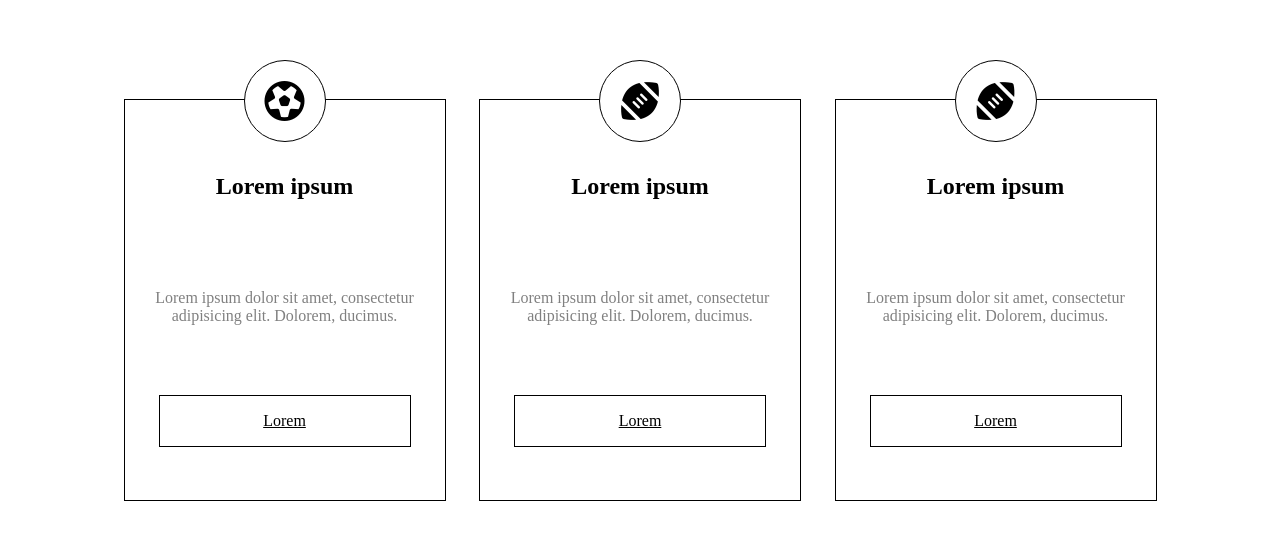
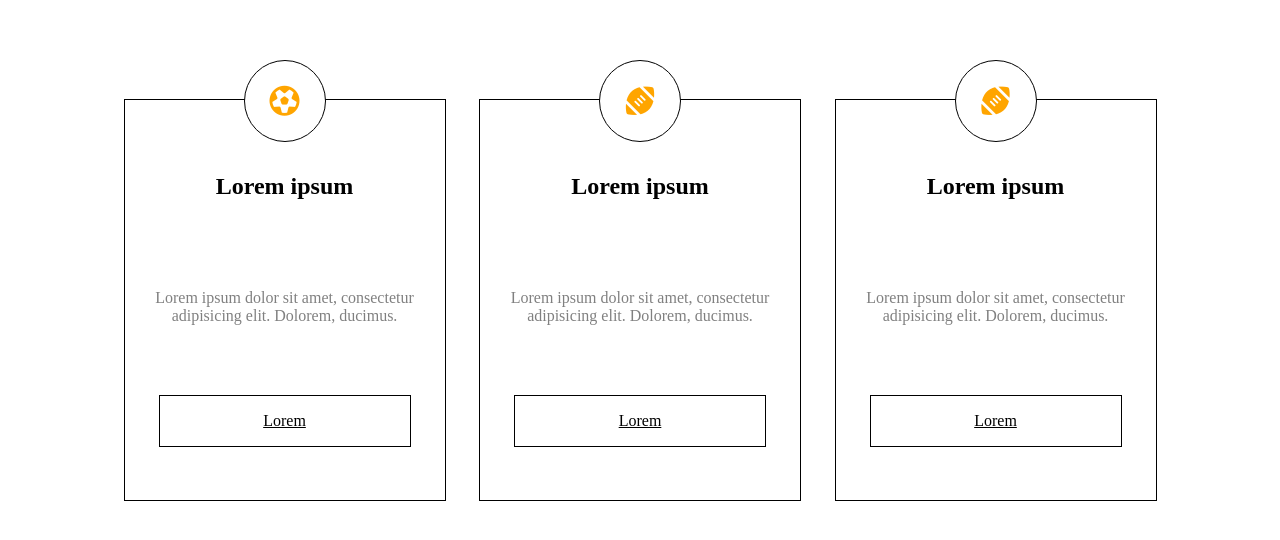
Before and after one commit to Sviatoslav122/homework, a plain HTML site: page homework3icons/icons.html in a window 1280 px wide. Drawn offline with Linux system fonts and the light colour scheme.

Commit message:
homework  icons color

```diff
--- a/homework3icons/main.css
+++ b/homework3icons/main.css
@@ -58,7 +58,8 @@ p {
 }
 
 .ball {
-    font-size: 40px;
+    font-size: 30px;
+    color: orange;
 }
 
 a {
```
